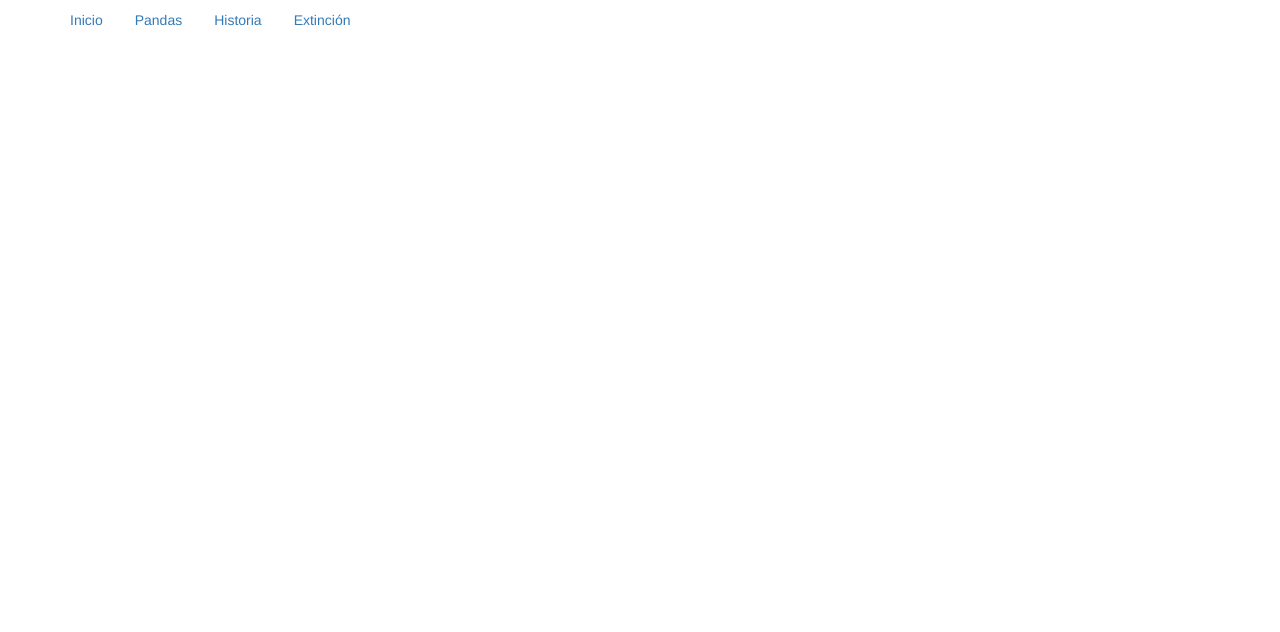
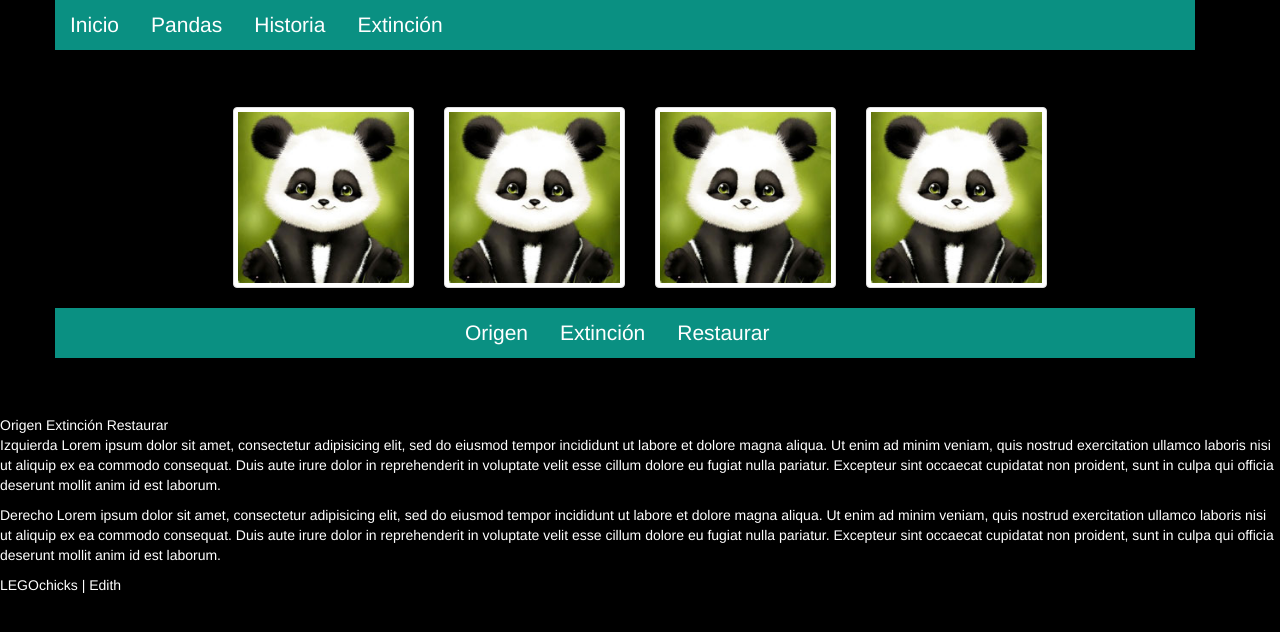
Before and after one commit to emandujanor/pandaBoostrap, a plain HTML site: page index.html in a window 1280 px wide. Drawn offline with nearby package versions, Linux system fonts and the light colour scheme.

Commit message:
menu secundario

```diff
--- a/css/mystyle.css
+++ b/css/mystyle.css
@@ -0,0 +1,31 @@
+body{
+  background-color: black;
+  margin: 0px 0px;
+  color: white;
+}
+a{
+  text-decoration: none;
+  color: white;
+}
+.nav-principal{
+  width:100%;
+  height: auto;
+  background-color: #0A9082;
+  color:white;
+  font-size: 1.5em;
+  margin-bottom: 5%;
+}
+.center{
+  align-items: center;
+  justify-content: center;
+  vertical-align: middle;
+  text-align: center;
+}
+.botones_inferior{
+  width:100%;
+  height: auto;
+  background-color: #0A9082;
+  color:white;
+  font-size: 1.5em;
+  margin-bottom: 5%;
+}
--- a/index.html
+++ b/index.html
@@ -11,7 +11,7 @@
 
 <body>
   <header class="container">
-    <nav class="row">
+    <nav class="row nav-principal">
       <div class="column">
         <ul class="nav nav-pills">
           <li role="presentation"><a href="#">Inicio</a></li>
@@ -22,7 +22,63 @@
       </div>
     </nav>
   </header>
+  <section class="row ">
+    <div class="col-xs-12 col-md-8 col-md-offset-2">
+    <div class="col-xs-6 col-md-3">
+      <a href="#" class="thumbnail">
+        <img src="img/panda1.jpg" alt="Panda1">
+      </a>
+    </div>
+    <div class="col-xs-6 col-md-3">
+      <a href="#" class="thumbnail">
+        <img src="img/panda1.jpg" alt="Panda2">
+      </a>
+    </div>
+    <div class="col-xs-6 col-md-3">
+      <a href="#" class="thumbnail">
+        <img src="img/panda1.jpg" alt="Panda3">
+      </a>
+    </div>
+    <div class="col-xs-6 col-md-3">
+      <a href="#" class="thumbnail">
+        <img src="img/panda1.jpg" alt="Panda4">
+      </a>
+    </div>
+  </div>
+</section>
+<section class="container">
+<section class="row botones_inferior">
+  <div class="col-xs-12 col-md-4 col-md-offset-4">
+    <ul class="nav nav-pills">
+      <li role="presentation"><a href="#">Origen</a></li>
+      <li role="presentation"><a href="#">Extinción</a></li>
+      <li role="presentation"><a href="#">Restaurar</a></li>
+    </ul>
+  </div>
+</section>
+</section>
 
+
+
+
+
+    <section id="botonesSecundarios">
+      <a href="#" id="ocultaTextIzquierda">Origen</a>
+      <a href="#" id="ocultaTextDerecha">Extinción</a>
+      <a href="#" id="restaurar">Restaurar</a>
+    </section>
+
+    <section id="textos">
+      <div class="contenedorTexto" id="textoIzquierda">
+        <p> Izquierda Lorem ipsum dolor sit amet, consectetur adipisicing elit, sed do eiusmod tempor incididunt ut labore et dolore magna aliqua. Ut enim ad minim veniam, quis nostrud exercitation ullamco laboris nisi ut aliquip ex ea commodo consequat. Duis aute irure dolor in reprehenderit in voluptate velit esse cillum dolore eu fugiat nulla pariatur. Excepteur sint occaecat cupidatat non proident, sunt in culpa qui officia deserunt mollit anim id est laborum.</p>
+      </div>
+      <div class="contenedorTexto" id="textoDerecha">
+        <p> Derecho Lorem ipsum dolor sit amet, consectetur adipisicing elit, sed do eiusmod tempor incididunt ut labore et dolore magna aliqua. Ut enim ad minim veniam, quis nostrud exercitation ullamco laboris nisi ut aliquip ex ea commodo consequat. Duis aute irure dolor in reprehenderit in voluptate velit esse cillum dolore eu fugiat nulla pariatur. Excepteur sint occaecat cupidatat non proident, sunt in culpa qui officia deserunt mollit anim id est laborum.</p>
+      </div>
+    </section>
+    <footer>
+        LEGOchicks | Edith
+    </footer>
 
 
 
```
